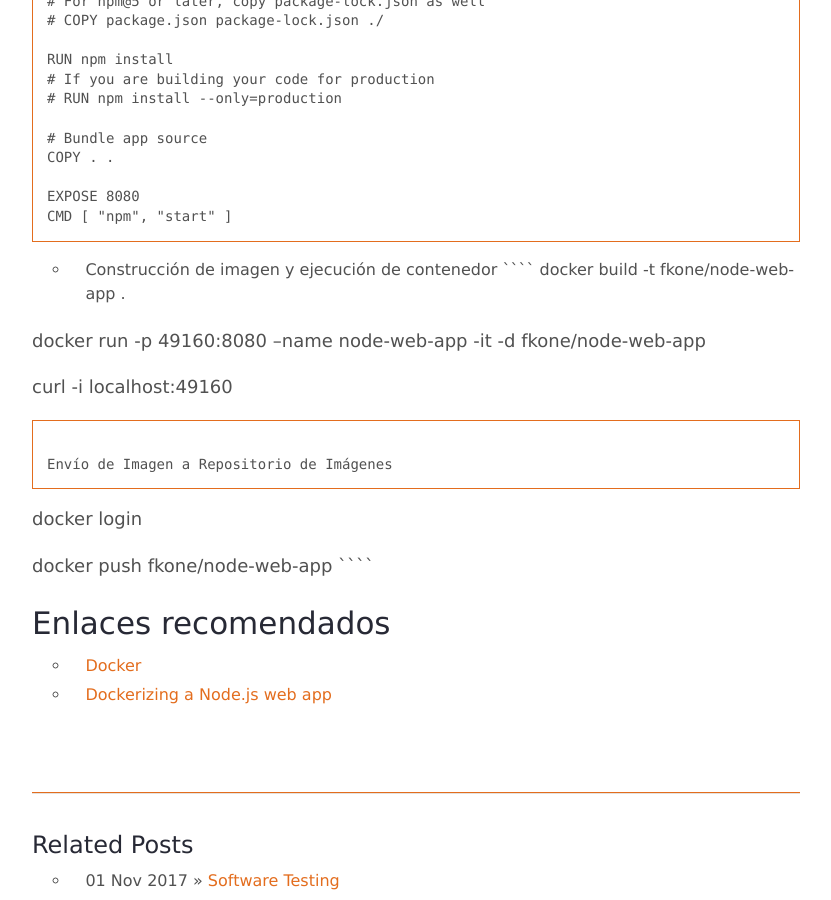
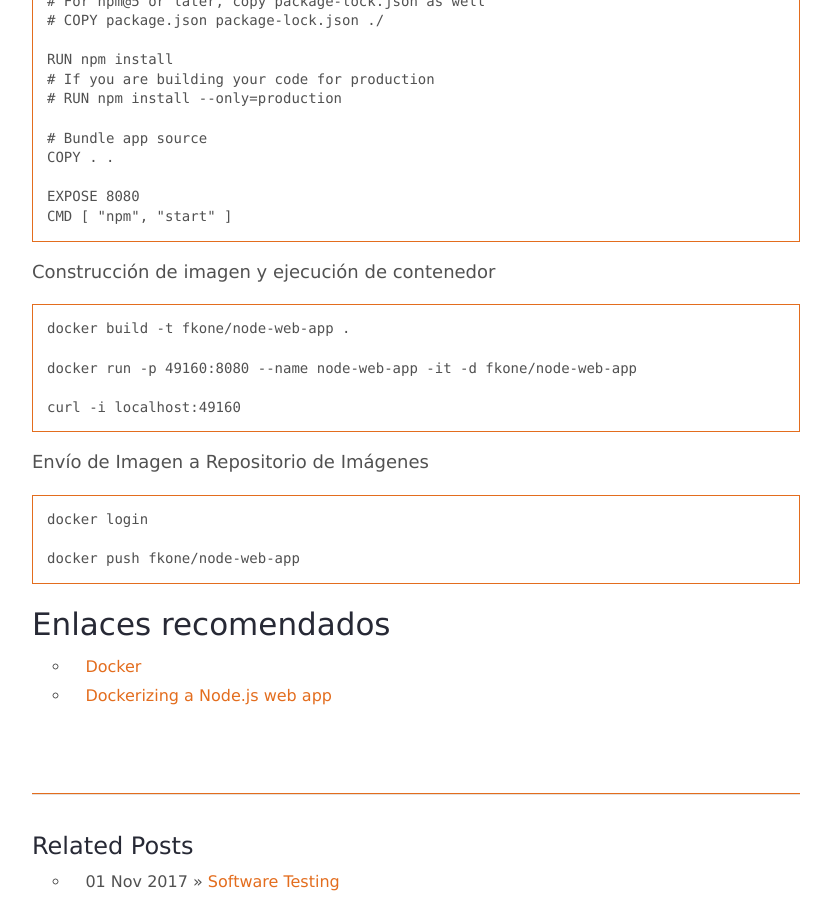
Before and after one commit to Technogi/technogi.github.io, a Jekyll site: the page built from _posts/2017-11-16-docker-containers.md, in a window 1280 px wide and 900 px high, scrolled down 3813 px. Shown: the whole window, without its empty margins (224-1055 px from the left). Built offline with Jekyll 4.4.1, drawn with Linux system fonts in a browser that asks for light colours; nearby versions of some CDN libraries.

`````diff
--- a/_posts/2017-11-16-docker-containers.md
+++ b/_posts/2017-11-16-docker-containers.md
@@ -78,7 +78,7 @@ EXPOSE 8080
 CMD [ "npm", "start" ]
 ````
 
-- Construcción de imagen y ejecución de contenedor
+Construcción de imagen y ejecución de contenedor
 ````
 docker build -t fkone/node-web-app .
 
`````
